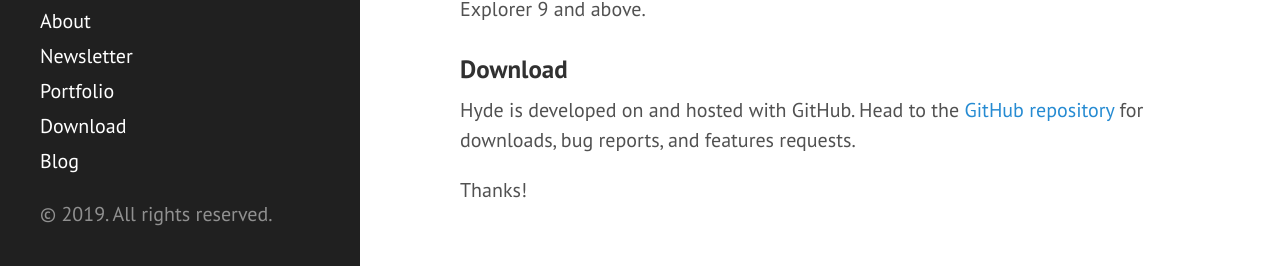
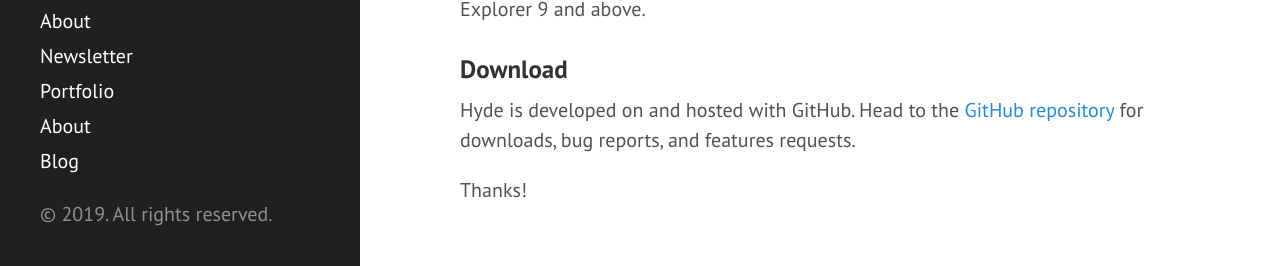
Before and after one commit to thewonglab/chloewrites_, a Jekyll site: the page built from index.html, in a window 1280 px wide and 900 px high, scrolled down 489 px. Shown: the part 631-897 px from the top of the window. Built offline with Jekyll 4.4.1, drawn with Linux system fonts in a browser that asks for light colours; the list of posts is cut into pages by our own code.

Commit message:
Update sidebar.html

```diff
--- a/_includes/sidebar.html
+++ b/_includes/sidebar.html
@@ -26,7 +26,7 @@
         {% endif %}
       {% endfor %}
 
-       <a class="sidebar-nav-item" href="{{ site.github.repo }}/archive/v{{ site.version }}.zip">Download</a>
+       <a class="sidebar-nav-item" href="{{ site.github.repo }}">About</a>
       <a class="sidebar-nav-item" href="{{ site.github.repo }}">Blog</a>
 
     </nav>
```
